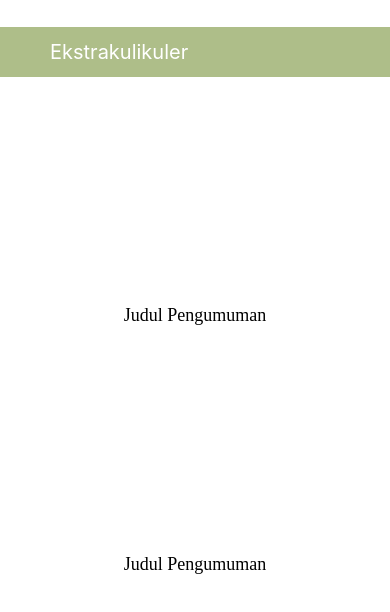
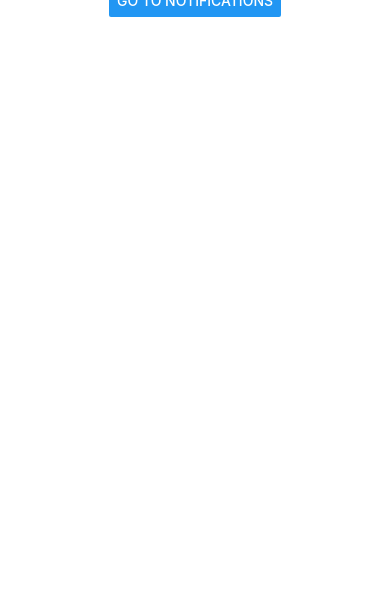
Before and after one commit to annisa118140082/React-Native-SMP-Al-Azhar, a React Native app: screen / in a window 390 px wide. Shown: the top 612 px of the page. Built offline with nearby package versions, Linux system fonts and the light colour scheme.

Commit message:
coba tampilan

```diff
--- a/App.js
+++ b/App.js
@@ -1,12 +1,14 @@
 import React, {useEffect, useState} from 'react';
 import { StyleSheet, Text, View } from 'react-native';
+// import TentangAplikasi from './src/User/TentangAplikasi';
 import SplashScreen from './src/SplashScreen/index';
 import Home from './src/Home/index';
-import ProfilSekolah from './src/ProfilSekolah/index';
-import InformasiPPDB from './src/InformasiPPDB/index';
-import Prestasi from './src/Prestasi/index';
-import Ekstrakulikuler from './src/Home/Ekstrakulikuler/index';
-import Pengumuman from './src/Pengumuman';
+// import ProfilSekolah from './src/User/ProfilSekolah/index';
+// import InformasiPPDB from './src/User/InformasiPPDB/index';
+import Ekstrakulikuler from './src/User/Ekstrakulikuler/index'
+// import Pengumuman from './src/User/Pengumuman/index'
+import TentangAplikasi from './src/User/TentangAplikasi'
+import Prestasi from './src/User/Prestasi';
 
 export default function App() {
   const [splash, IsSplash] = useState(true)
@@ -20,13 +22,14 @@ export default function App() {
 
   return (
     <View>
-      {/* {splash && <SplashScreen />}
-      {home && <Home />} */}
+      {splash && <SplashScreen />}
+      {home && <Home />}
       {/* <ProfilSekolah /> */}
       {/* <InformasiPPDB /> */}
+      {/* <Ekstrakulikuler /> */}
+      {/* <TentangAplikasi /> */}
+      {/* <Pengumuman /> */}
       {/* <Prestasi /> */}
-      {/* <Ekstrakulikuler /> */}
-      <Pengumuman />
     </View>
   );
 }
```
